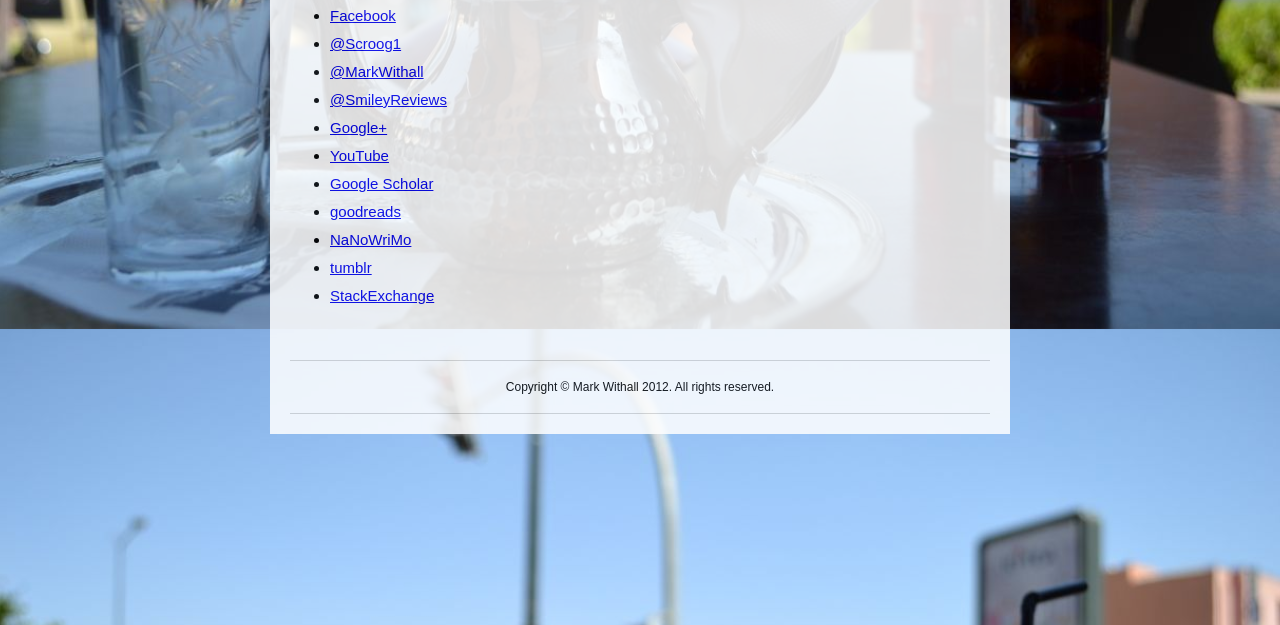
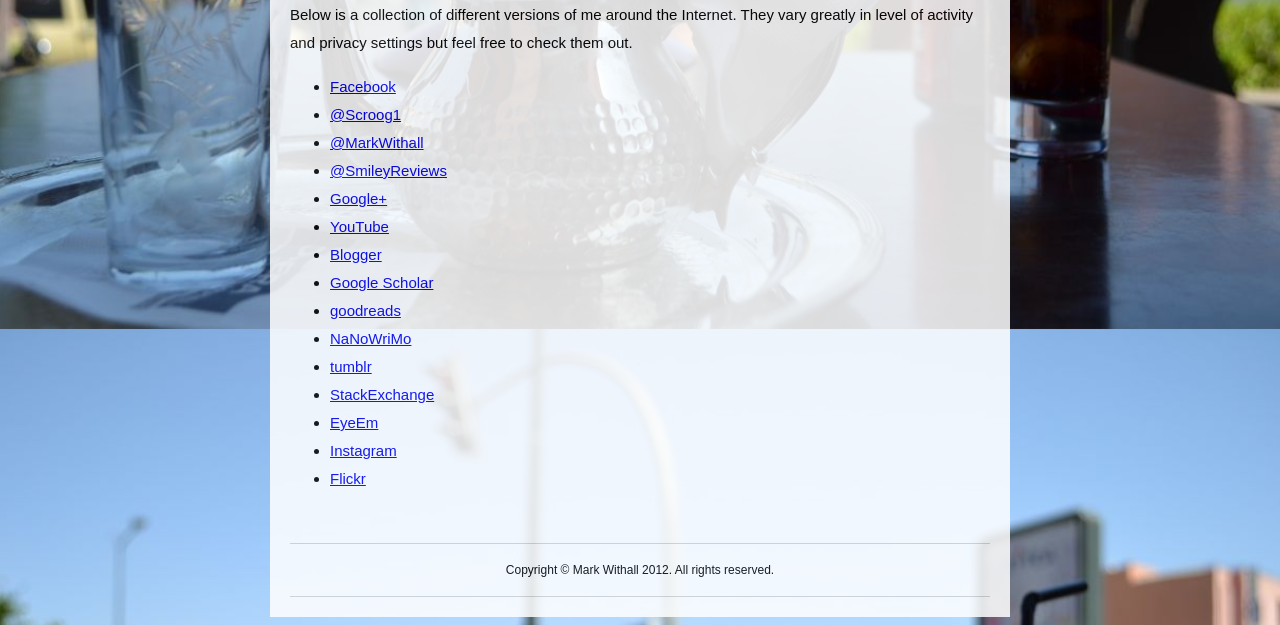
Before and after one commit to MarkWithall/markwithall.github.com, a Jekyll site: the page built from me.md, in a window 1280 px wide. Shown: the part 571-1196 px from the top of the page. Built offline with Jekyll 4.4.1, drawn with Linux system fonts in a browser that asks for light colours; some web fonts are replaced.

Commit message:
Added more me

```diff
--- a/me.md
+++ b/me.md
@@ -1,8 +1,10 @@
 ---
-permalink: /me.html
+permalink: /me
 layout: default
 title: Me On The Web
 ---
+
+Below is a collection of different versions of me around the Internet.  They vary greatly in level of activity and privacy settings but feel free to check them out.
 
 * [Facebook](https://www.facebook.com/MarkWithall)
 * [@Scroog1](https://twitter.com/Scroog1)
@@ -10,8 +12,12 @@
 * [@SmileyReviews](https://twitter.com/SmileyReviews)
 * [Google+](https://plus.google.com/103825140581378211124)
 * [YouTube](https://www.youtube.com/RogerSpelvin)
+* [Blogger](http://unblogfrancais.blogspot.co.uk)
 * [Google Scholar](https://scholar.google.co.uk/citations?user=NILce7UAAAAJ)
 * [goodreads](https://www.goodreads.com/MarkWithall)
 * [NaNoWriMo](http://nanowrimo.org/en/participants/scroog1)
 * [tumblr](http://scroog1.tumblr.com)
 * [StackExchange](http://stackexchange.com/users/1293356/scroog1?tab=accounts)
+* [EyeEm](http://www.eyeem.com/scroog1)
+* [Instagram](http://instagram.com/Scroog1)
+* [Flickr](http://www.flickr.com/photos/7749120@N08/)
```
